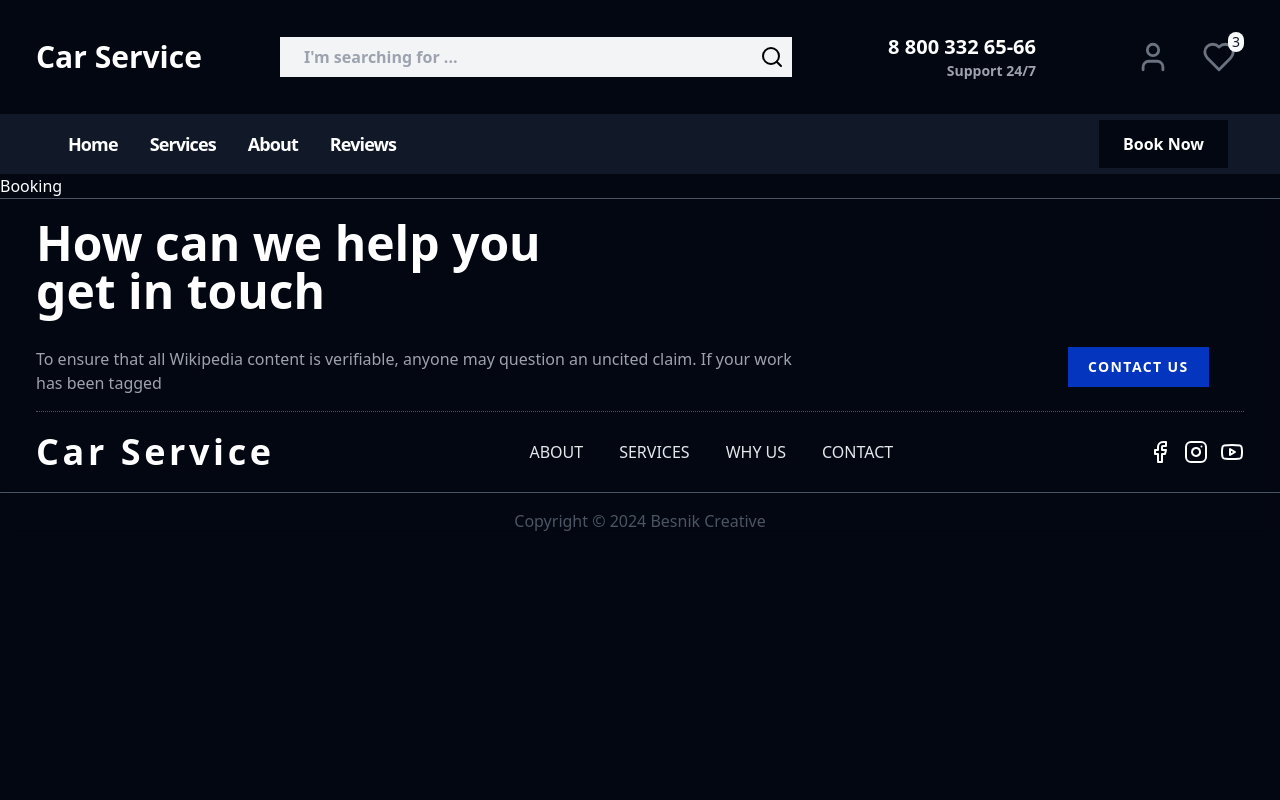
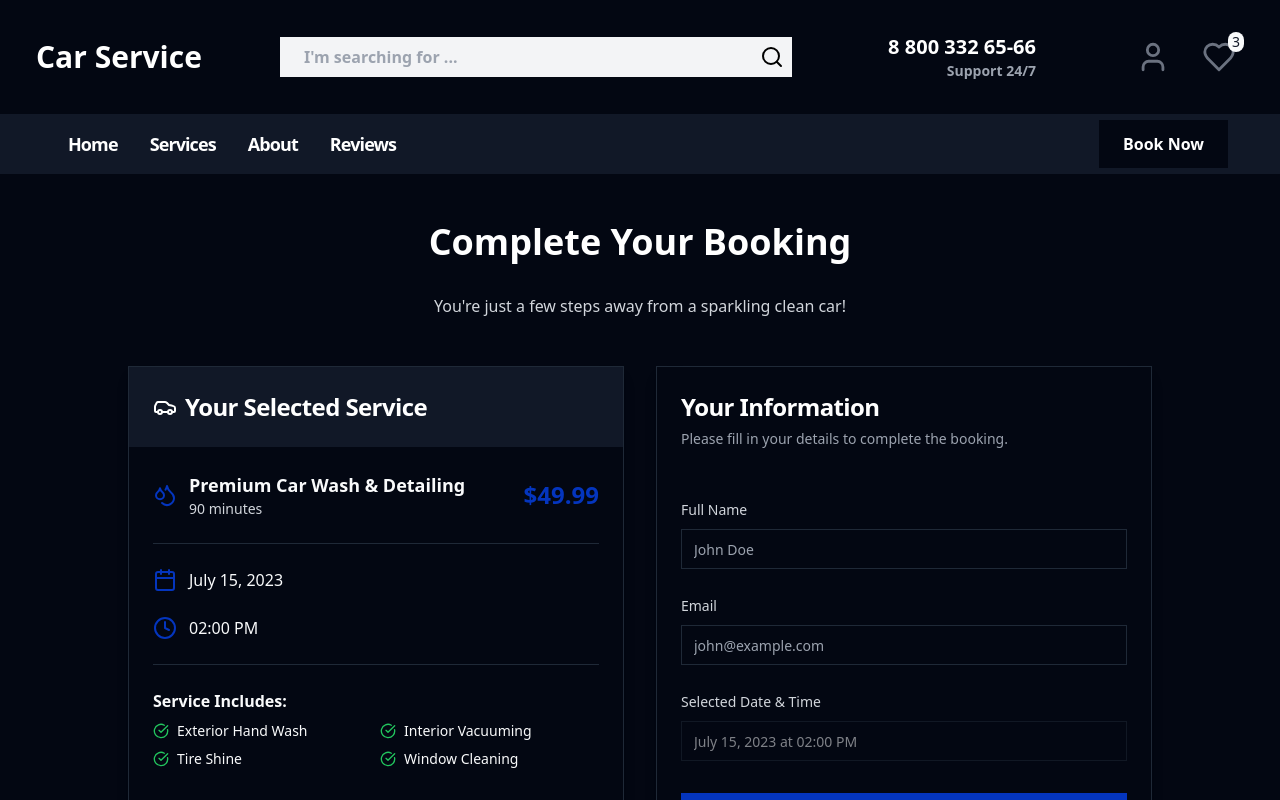
Before and after one commit to the-pujon/car-service-frontend, a React (Vite) app: page /booking in a window 1280 px wide. Shown: the top 800 px of the page. Built offline with nearby package versions, Linux system fonts and the light colour scheme.

Commit message:
booking page added

```diff
--- a/package.json
+++ b/package.json
@@ -14,6 +14,7 @@
     "@radix-ui/react-label": "^2.1.0",
     "@radix-ui/react-radio-group": "^1.2.0",
     "@radix-ui/react-select": "^2.1.1",
+    "@radix-ui/react-separator": "^1.1.0",
     "@radix-ui/react-slot": "^1.1.0",
     "@reduxjs/toolkit": "^2.2.7",
     "@smastrom/react-rating": "^1.5.0",
--- /dev/null
+++ b/src/components/ui/separator.tsx
@@ -0,0 +1,29 @@
+import * as React from "react"
+import * as SeparatorPrimitive from "@radix-ui/react-separator"
+
+import { cn } from "@/lib/utils"
+
+const Separator = React.forwardRef<
+  React.ElementRef<typeof SeparatorPrimitive.Root>,
+  React.ComponentPropsWithoutRef<typeof SeparatorPrimitive.Root>
+>(
+  (
+    { className, orientation = "horizontal", decorative = true, ...props },
+    ref
+  ) => (
+    <SeparatorPrimitive.Root
+      ref={ref}
+      decorative={decorative}
+      orientation={orientation}
+      className={cn(
+        "shrink-0 bg-border",
+        orientation === "horizontal" ? "h-[1px] w-full" : "h-full w-[1px]",
+        className
+      )}
+      {...props}
+    />
+  )
+)
+Separator.displayName = SeparatorPrimitive.Root.displayName
+
+export { Separator }
--- a/src/pages/Booking/Booking.tsx
+++ b/src/pages/Booking/Booking.tsx
@@ -1,9 +1,173 @@
-import React from 'react'
+import { useState } from 'react'
+//import { useRouter } from 'next/navigation'
+import { Button } from '@/components/ui/button'
+import { Card,CardContent,CardDescription,CardFooter,CardHeader,CardTitle } from '@/components/ui/card'
+import { Input } from '@/components/ui/input'
+import { Label } from '@/components/ui/label'
+import { Separator } from '@/components/ui/separator'
+import { Car,Calendar,Clock,CheckCircle,Droplets } from 'lucide-react'
+import { SubmitHandler,useForm } from 'react-hook-form'
+//import { motion } from 'framer-motion'
 
-const Booking = () => {
+// Mock data for the selected service and time slot
+const selectedService = {
+    name: 'Premium Car Wash & Detailing',
+    price: '$49.99',
+    duration: '90 minutes',
+    date: 'July 15, 2023',
+    time: '02:00 PM',
+    features: ['Exterior Hand Wash','Interior Vacuuming','Tire Shine','Window Cleaning']
+}
+
+type FormValues = {
+    name: string
+    email: string
+}
+
+export default function Booking() {
+    const { register,handleSubmit,formState: { isSubmitting } } = useForm<FormValues>()
+    const [isLoading,setIsLoading] = useState(false)
+
+    const onSubmit: SubmitHandler<FormValues> = async (data) => {
+        setIsLoading(true)
+
+        const bookingData = {
+            ...data,
+            service: selectedService
+        }
+
+        // Simulate payment processing and API call
+        await new Promise(resolve => setTimeout(resolve,2000))
+
+        // Handle successful submission (e.g., redirect or show a success message)
+        // router.push('/booking-success') // Uncomment if using router
+
+        console.log('Booking Data:',bookingData) // Replace with actual API call
+    }
+
+
     return (
-        <div>Booking</div>
+        <div className="min-h-[90vh] wrapper py-12 px-4 sm:px-6 lg:px-8">
+            <div className="max-w-5xl mx-auto">
+                {/*<motion.div
+          initial={{ opacity: 0, y: -20 }}
+          animate={{ opacity: 1, y: 0 }}
+          transition={{ duration: 0.5 }}
+        >*/}
+                <h1 className="text-4xl font-extrabold text-center mb-8 text-white">Complete Your Booking</h1>
+                <p className="text-center text-gray-300 mb-12">You're just a few steps away from a sparkling clean car!</p>
+                {/*</motion.div>*/}
+
+                <div className="grid md:grid-cols-2 gap-8">
+                    {/* Left Side: Selected Service Details */}
+                    {/*<motion.div
+            initial={{ opacity: 0, x: -20 }}
+            animate={{ opacity: 1, x: 0 }}
+            transition={{ duration: 0.5, delay: 0.2 }}
+          >*/}
+                    <Card className="bg-background shadow-lg overflow-hidden">
+                        <CardHeader className="bg-primary-foreground text-white p-6">
+                            <CardTitle className="text-2xl flex items-center">
+                                <Car className="w-6 h-6 mr-2" />
+                                Your Selected Service
+                            </CardTitle>
+                        </CardHeader>
+                        <CardContent className="p-6">
+                            <div className="space-y-6">
+                                <div className="flex items-center justify-between">
+                                    <div className="flex items-center">
+                                        <Droplets className="w-6 h-6 mr-3 text-foreground" />
+                                        <div>
+                                            <p className="font-semibold text-lg">{selectedService.name}</p>
+                                            <p className="text-sm text-gray-300">{selectedService.duration}</p>
+                                        </div>
+                                    </div>
+                                    <span className="text-2xl font-bold text-foreground">{selectedService.price}</span>
+                                </div>
+                                <Separator />
+                                <div className="flex items-center">
+                                    <Calendar className="w-6 h-6 mr-3 text-foreground" />
+                                    <p>{selectedService.date}</p>
+                                </div>
+                                <div className="flex items-center">
+                                    <Clock className="w-6 h-6 mr-3 text-foreground" />
+                                    <p>{selectedService.time}</p>
+                                </div>
+                                <Separator />
+                                <div>
+                                    <h3 className="font-semibold mb-2">Service Includes:</h3>
+                                    <ul className="grid grid-cols-2 gap-2">
+                                        {selectedService.features.map((feature,index) => (
+                                            <li key={index} className="flex items-center">
+                                                <CheckCircle className="w-4 h-4 mr-2 text-green-500" />
+                                                <span className="text-sm">{feature}</span>
+                                            </li>
+                                        ))}
+                                    </ul>
+                                </div>
+                            </div>
+                        </CardContent>
+                    </Card>
+                    {/*</motion.div>*/}
+
+                    {/* Right Side: Booking Form */}
+                    {/*<motion.div
+                        initial={{ opacity: 0,x: 20 }}
+                        animate={{ opacity: 1,x: 0 }}
+                        transition={{ duration: 0.5,delay: 0.4 }}
+                    >*/}
+                    <Card className="bg-background shadow-lg">
+                        <CardHeader className="p-6">
+                            <CardTitle className="text-2xl text-white">Your Information</CardTitle>
+                            <CardDescription>Please fill in your details to complete the booking.</CardDescription>
+                        </CardHeader>
+                        <CardContent className="p-6">
+                            <form onSubmit={handleSubmit(onSubmit)}>
+                                <div className="space-y-6">
+                                    <div className="space-y-2">
+                                        <Label htmlFor="name" className="text-sm font-medium text-gray-300">Full Name</Label>
+                                        <Input
+                                            id="name"
+                                            placeholder="John Doe"
+                                            {...register('name',{ required: true })}
+                                            className="w-full p-3"
+                                        />
+                                    </div>
+                                    <div className="space-y-2">
+                                        <Label htmlFor="email" className="text-sm font-medium text-gray-300">Email</Label>
+                                        <Input
+                                            id="email"
+                                            type="email"
+                                            placeholder="john@example.com"
+                                            {...register('email',{ required: true })}
+                                            className="w-full p-3"
+                                        />
+                                    </div>
+                                    <div className="space-y-2">
+                                        <Label htmlFor="datetime" className="text-sm font-medium text-gray-300">Selected Date & Time</Label>
+                                        <Input
+                                            id="datetime"
+                                            value={`${selectedService.date} at ${selectedService.time}`}
+                                            disabled
+                                            className="w-full p-3 "
+                                        />
+                                    </div>
+                                </div>
+                                <CardFooter className="flex justify-end mt-8 px-0">
+                                    <Button
+                                        type="submit"
+                                        className="w-full bg-foreground hover:bg-white text-white hover:text-black font-bold py-3 px-6 rounded-md transition duration-300 ease-in-out transform hover:-translate-y-1 hover:shadow-lg"
+                                        disabled={isLoading || isSubmitting}
+                                    >
+                                        {isLoading ? 'Processing...' : 'Pay Now'}
+                                    </Button>
+                                </CardFooter>
+                            </form>
+                        </CardContent>
+                    </Card>
+                    {/*</motion.div>*/}
+                </div>
+            </div>
+        </div>
     )
 }
-
-export default Booking
```
Also changed, not shown: 1 other file (tests, documents, lock files or other folders).
